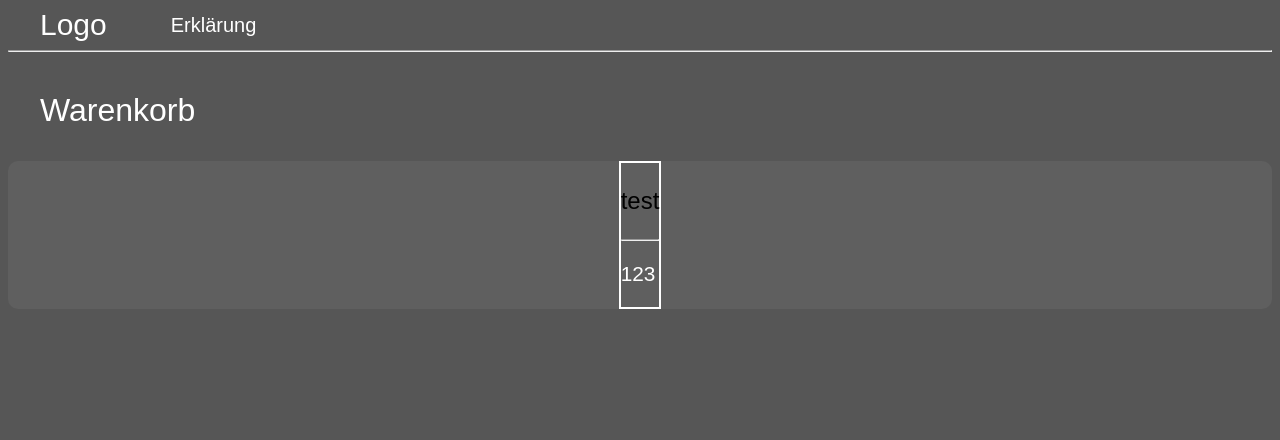
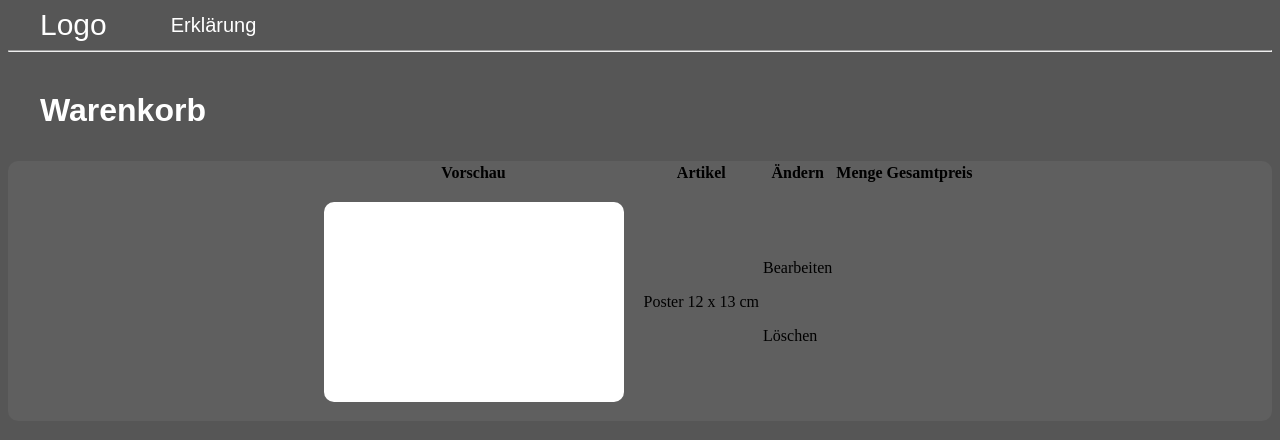
Before and after one commit to InFusion171/dream-poster, a React (Create React App) app: page /bestellung in a window 1280 px wide. Shown: the top 440 px of the page. Built offline with nearby package versions, Linux system fonts and the light colour scheme.

Commit message:
continued with checkout-frame and added image upload button

```diff
--- a/src/components/checkout-preview-frame/Checkout-Preview-Frame.tsx
+++ b/src/components/checkout-preview-frame/Checkout-Preview-Frame.tsx
@@ -24,11 +24,22 @@ const CheckoutPreviewFrame = () => {
   return (
     <>
       <div className="checkout-preview-frame__container">
-      <p>Warenkorb</p>
+      <h1>Warenkorb</h1>
         <div className="checkout-preview-frame__wrapper">
-          <DivWithBodyHeadbar
-          headContent={<p>test</p>}
-          bodyContent={<p>123</p>} />
+          <table>
+            <tr>
+              <th>Vorschau</th>
+              <th>Artikel</th>
+              <th>Ändern</th>
+              <th>Menge</th>
+              <th>Gesamtpreis</th>
+            </tr>
+            <tr>
+              <td><div className="checkout-preview-frame__preview-frame"></div></td>
+              <td>Poster 12 x 13 cm</td>
+              <td><p>Bearbeiten</p> <br /> <p>Löschen</p></td>
+            </tr>
+          </table>
         </div>
       </div>
     </>
--- a/src/components/checkout-preview-frame/checkout-preview-frame.css
+++ b/src/components/checkout-preview-frame/checkout-preview-frame.css
@@ -2,24 +2,22 @@
     border: 2px solid white;
 }
 
-.headerDiv{
-    margin: auto;
-}
-
-.headerDiv p{
-    font-size: 1.5rem;
-    font-family: var(--font-family);
-    color: var(--font-color);
-}
-
+.headerDiv,
 .bodyDiv{
     margin: auto;
 }
 
-.bodyDivp{
-    font-size: var(--text-font-size);
+h1{
+    color: var(--text-color);
     font-family: var(--font-family);
-    color: var(--font-color);
+    margin: 2rem;
+}
+
+h3{
+    color: var(--text-color);
+    font-family: var(--font-family);
+    margin: 1rem;
+    text-align: center;
 }
 
 .checkout-preview-frame__container{
@@ -45,14 +43,10 @@
 }
 
 .checkout-preview-frame__preview-frame{
-    margin-top: 6rem;
+    margin: 1rem;
     border-radius: 10px;
     width: 300px;
     height: 200px;
 
     background: white;
 }
-
-.checkout-preview-frame__settings{
-
-}
--- /dev/null
+++ b/src/components/image-upload-button/ImageUploadButton.tsx
@@ -0,0 +1,16 @@
+import React from 'react';
+
+import "./image-upload-button.css";
+import "../../index.css";
+
+const ImageUploadButton = () => {
+  return (
+    <>
+      <div className="image-upload-button__container button-properties body-text-properties">
+        <button type="button">Bild hochladen</button>
+      </div>
+    </>
+  )
+}
+
+export default ImageUploadButton
--- /dev/null
+++ b/src/components/image-upload-button/image-upload-button.css
@@ -0,0 +1,7 @@
+.image-upload-button__container{
+    margin-bottom: -2rem;
+}
+
+.image-upload-button__container button{
+    background: var(--button-color);
+}
--- a/src/containers/body/Body.tsx
+++ b/src/containers/body/Body.tsx
@@ -5,6 +5,7 @@ import SettingsFrame from '../../components/settings-frame/SettingsFrame';
 import TextFrame from '../../components/text-frame/TextFrame';
 import CreatePosterButton from '../../components/create-poster-button/CreatePosterButton';
 import BuyButton from '../../components/buy-button/BuyButton';
+import ImageUploadButton from '../../components/image-upload-button/ImageUploadButton';
 
 import "./body.css";
 import { useNavigate } from 'react-router-dom';
@@ -51,6 +52,7 @@ const Body = () => {
   return (
     <div className="body__container">
       <div className="body__container__contents">
+          <ImageUploadButton />
         <div className="body__container__preview-settings-frame">
           <PreviewFrame />
           <SettingsFrame callback={callbackSettingsFrame}/>
--- a/src/index.css
+++ b/src/index.css
@@ -10,8 +10,8 @@
     --border-radius: 10px;
 }
 
-button[type="button"]::hover{
-    font-size: calc(var(--text-font-size) * 1.3);
+button[type="button"]:hover{
+    font-size: calc(var(--text-font-size) * 1.15);
     --box-shadow: 0px 1px 5px 5px rgba(30, 30, 30, 0.3);
 }
 
@@ -25,7 +25,10 @@ p{
 }
 
 .body-text-properties button,
-p, input, textarea, select{
+.body-text-properties p,
+.body-text-properties input,
+.body-text-properties textarea,
+.body-text-properties select{
     font-size: var(--text-font-size);
     font-family: var(--font-family);
     color: var(--text-color);
```
Also changed, not shown: src/containers/navbar/navbar.css (+0 -20 lines), src/components/preview-frame/preview-frame.css (line endings or trailing spaces).
